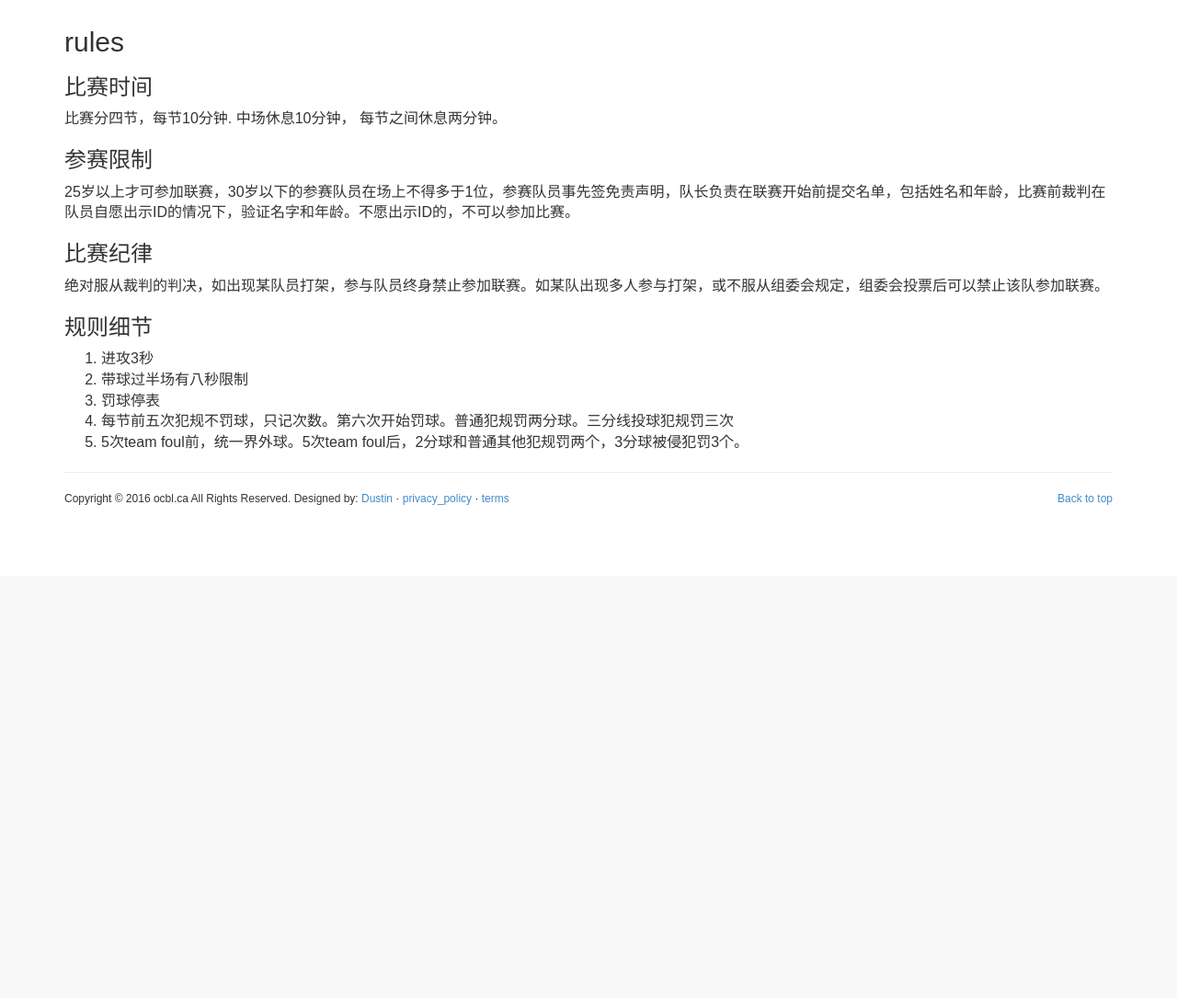
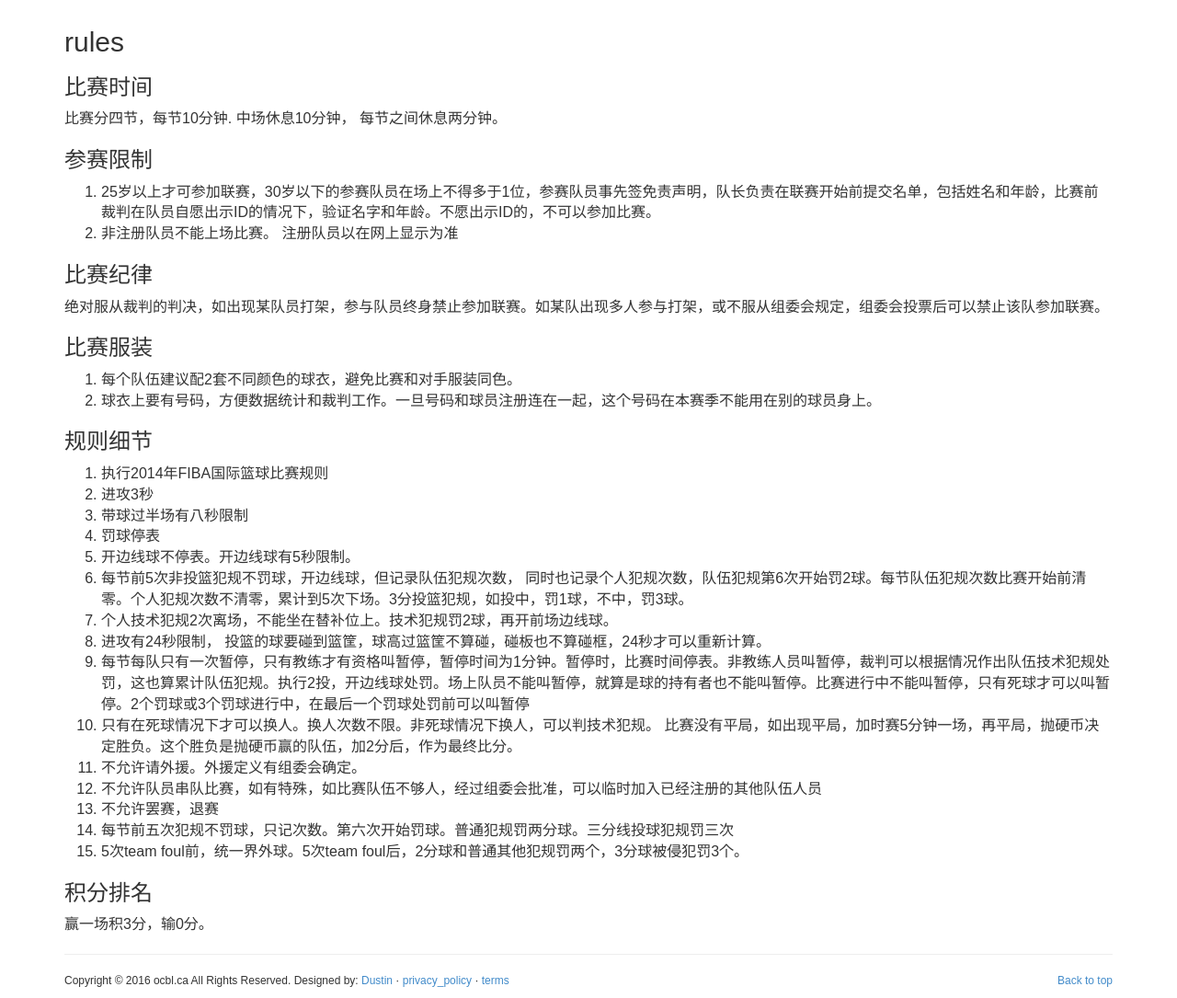
Before and after one commit to vollov/ocbl.ca, a Django app: page /rules/ in a window 1280 px wide. Shown: the part 174-1259 px from the top of the page at 92% size. Before the commit the page ends 723 px from the top, so only its background shows below. Run offline with Django 3.2, Linux system fonts and the light colour scheme; parts of the project's set-up code (start-up, migrations or seed data) failed here and were passed over; some libraries are stand-ins or nearby versions.

Commit message:
added new rules

```diff
--- a/django/templates/rules.html
+++ b/django/templates/rules.html
@@ -11,17 +11,43 @@
   <p>比赛分四节，每节10分钟. 中场休息10分钟， 每节之间休息两分钟。</p>
 
   <h3>参赛限制</h3>
-  <p>25岁以上才可参加联赛，30岁以下的参赛队员在场上不得多于1位，参赛队员事先签免责声明，队长负责在联赛开始前提交名单，包括姓名和年龄，比赛前裁判在队员自愿出示ID的情况下，验证名字和年龄。不愿出示ID的，不可以参加比赛。</p>
+  <ol>
+  <li>25岁以上才可参加联赛，30岁以下的参赛队员在场上不得多于1位，参赛队员事先签免责声明，队长负责在联赛开始前提交名单，包括姓名和年龄，比赛前裁判在队员自愿出示ID的情况下，验证名字和年龄。不愿出示ID的，不可以参加比赛。</li>
+  <li>非注册队员不能上场比赛。 注册队员以在网上显示为准</li>
+  </ol>
 
   <h3>比赛纪律</h3>
   <p>绝对服从裁判的判决，如出现某队员打架，参与队员终身禁止参加联赛。如某队出现多人参与打架，或不服从组委会规定，组委会投票后可以禁止该队参加联赛。</p>
 
+  <h3>比赛服装</h3>
+  <ol>
+  	<li>每个队伍建议配2套不同颜色的球衣，避免比赛和对手服装同色。</li>
+  	<li>球衣上要有号码，方便数据统计和裁判工作。一旦号码和球员注册连在一起，这个号码在本赛季不能用在别的球员身上。</li>
+  </ol>
+
   <h3>规则细节</h3>
   <ol>
+    <li>执行2014年FIBA国际篮球比赛规则</li>
   	<li>进攻3秒</li>
   	<li>带球过半场有八秒限制</li>
   	<li>罚球停表</li>
+  	<li>开边线球不停表。开边线球有5秒限制。</li>
+  	<li>每节前5次非投篮犯规不罚球，开边线球，但记录队伍犯规次数， 同时也记录个人犯规次数，队伍犯规第6次开始罚2球。每节队伍犯规次数比赛开始前清零。个人犯规次数不清零，累计到5次下场。3分投篮犯规，如投中，罚1球，不中，罚3球。</li>
+  	<li>个人技术犯规2次离场，不能坐在替补位上。技术犯规罚2球，再开前场边线球。</li>
+  	<li>进攻有24秒限制， 投篮的球要碰到篮筐，球高过篮筐不算碰，碰板也不算碰框，24秒才可以重新计算。</li>
+  	<li>每节每队只有一次暂停，只有教练才有资格叫暂停，暂停时间为1分钟。暂停时，比赛时间停表。非教练人员叫暂停，裁判可以根据情况作出队伍技术犯规处罚，这也算累计队伍犯规。执行2投，开边线球处罚。场上队员不能叫暂停，就算是球的持有者也不能叫暂停。比赛进行中不能叫暂停，只有死球才可以叫暂停。2个罚球或3个罚球进行中，在最后一个罚球处罚前可以叫暂停</li>
+  	<li>只有在死球情况下才可以换人。换人次数不限。非死球情况下换人，可以判技术犯规。
+比赛没有平局，如出现平局，加时赛5分钟一场，再平局，抛硬币决定胜负。这个胜负是抛硬币赢的队伍，加2分后，作为最终比分。</li>
+<li>不允许请外援。外援定义有组委会确定。</li>
+
+<li>不允许队员串队比赛，如有特殊，如比赛队伍不够人，经过组委会批准，可以临时加入已经注册的其他队伍人员</li>
+<li>不允许罢赛，退赛</li>
   	<li>每节前五次犯规不罚球，只记次数。第六次开始罚球。普通犯规罚两分球。三分线投球犯规罚三次</li>
   	<li>5次team foul前，统一界外球。5次team foul后，2分球和普通其他犯规罚两个，3分球被侵犯罚3个。</li>
   </ol>
+
+  <h3>积分排名</h3>
+  <p>赢一场积3分，输0分。</p>
+
+
 {% endblock %}
```
